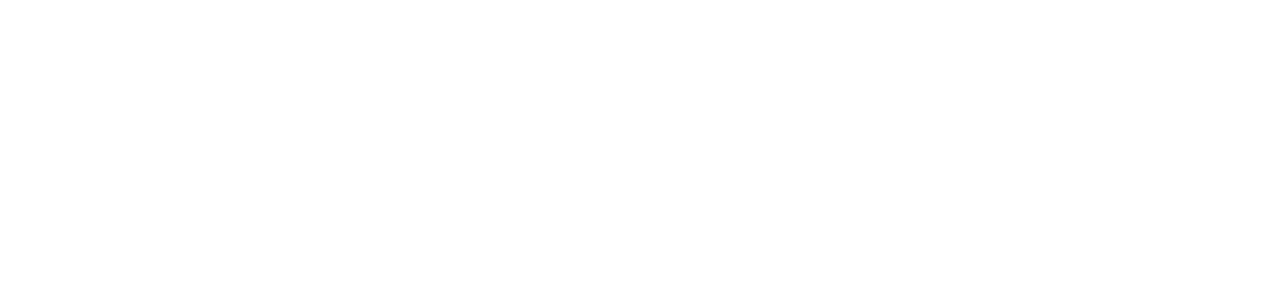
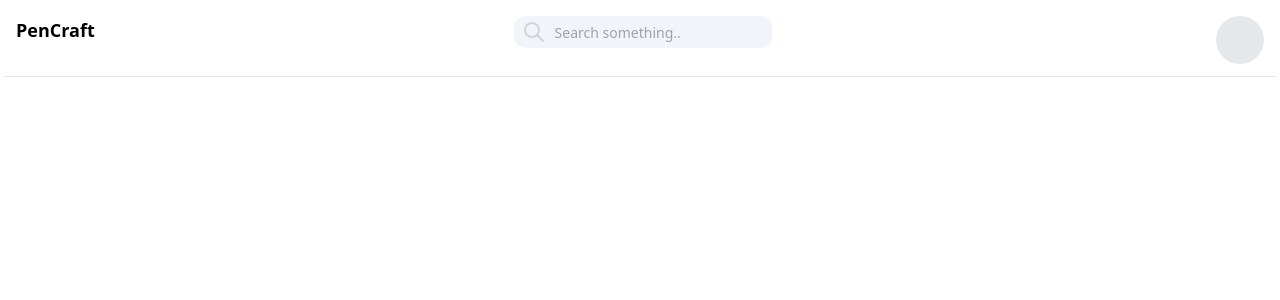
Before and after one commit to AkshitLakhera/PenCraft-Full-Stack-Blogging-Application, a React (Vite) app in the folder frontend/: page /myblogs in a window 1280 px wide. Before the commit this address had no page. Shown: the top 300 px of the page. Built offline with nearby package versions, Linux system fonts and the light colour scheme.

Commit message:
my blogs page added

```diff
--- a/frontend/src/App.tsx
+++ b/frontend/src/App.tsx
@@ -6,6 +6,7 @@ import { Blogs } from "./pages/Blogs"
 import { Publish } from "./pages/Publish"
 import { Landing } from "./pages/Landing"
 import { Bookmark } from "./pages/Bookmark"
+import { Myblogs } from "./pages/Myblogs"
 
 
 function App() {
@@ -20,6 +21,7 @@ function App() {
     <Route path="/blog/:id"   element={<Blog/>} />
     <Route path="/blogs"   element={<Blogs/>} />
     <Route path="/publish"   element={<Publish/>} />
+    <Route path="/myblogs"   element={<Myblogs/>} />
    </Routes>
    </BrowserRouter>
    </>
--- a/frontend/src/components/Appbar.tsx
+++ b/frontend/src/components/Appbar.tsx
@@ -44,7 +44,9 @@ export const Appbar: React.FC<AppbarProps> = ({ onSearch }) => {
     };
   }, [navigationBoxRef, showNavigationBox]);
 
-
+  const handleMyblogs =  () => {
+    navigate("/myblogs")
+  }
   const handlePublish = () => {
     navigate("/publish");
   };
@@ -75,22 +77,22 @@ export const Appbar: React.FC<AppbarProps> = ({ onSearch }) => {
       <div className="flex justify-center gap-5">
         {/* <Button title="Bookmarks" onClick={handleBookmarkClick} />
         <Button title="Create a blog" onClick={handlePublish} /> */}
-        <div ref={navigationBoxRef} className=" box-shadow: rgba(0, 0, 0, 0.25) 0px 54px 55px, rgba(0, 0, 0, 0.12) 0px -12px 30px, rgba(0, 0, 0, 0.12) 0px 4px 6px, rgba(0, 0, 0, 0.17) 0px 12px 13px, rgba(0, 0, 0, 0.09) 0px -3px 5px cursor-pointer relative inline-flex items-center justify-center bg-gray-200 w-12 h-12 ml-6 overflow-hidden bg-white-100 rounded-full dark:bg-gray-600" onClick={handleAvatarClick}>
-          <span className="font-medium text-gray-600 dark:text-gray-300">{authorname[0]}</span>
+        <div ref={navigationBoxRef} className="transition-transform duration-1000 ease-in-out box-shadow: rgba(0, 0, 0, 0.25) 0px 54px 55px, rgba(0, 0, 0, 0.12) 0px -12px 30px, rgba(0, 0, 0, 0.12) 0px 4px 6px, rgba(0, 0, 0, 0.17) 0px 12px 13px, rgba(0, 0, 0, 0.09) 0px -3px 5px cursor-pointer relative inline-flex items-center justify-center bg-gray-200 w-12 h-12 ml-6 overflow-hidden bg-white-100 rounded-full dark:bg-gray-600" onClick={handleAvatarClick}>
+          <span className="font-medium text-gray-1000 dark:text-gray-300">{authorname[0]}</span>
         </div>
         {showNavigationBox && (
-          <div  style ={ {top:"4.5rem"}}className="absolute p-6  right-0 w-48 bg-white border border-gray-200 shadow-lg p-2 rounded-md" ref={navigationBoxRef}>
+          <div  style ={ {top:"4.5rem"}}className=" transition-transform duration-600 ease-in-out absolute p-6  right-0 w-48 bg-white border border-gray-200 shadow-lg p-2 rounded-md" ref={navigationBoxRef}>
             <div className="text-white flex flex-col gap-3">
             <div className="flex w-10 h-auto justify-start" onClick={handlePublish}>
-            <img src={blogwrite} alt="blog write"  className="mr-2"/>
+            <img src={blogwrite} alt="blog write"  className="mr-2 cursor-pointer"/>
             <Button title="Write" />
               </div>
             <div className="flex w-10 h-auto justify-start " onClick={handleBookmarkClick}>
-              <img src={ribbon} alt="bookmarky symbol" className="mr-2" />
+              <img src={ribbon} alt="bookmarky symbol" className="mr-2 cursor-pointer" />
               <Button  title="Bookmarks" />
             </div>
-            <div className="flex w-10 h-auto justify-start " >
-              <img src={blogs} alt="blogs" className="mr-2" />
+            <div className="flex w-10 h-auto justify-start "  onClick={handleMyblogs} >
+              <img src={blogs} alt="blogs" className="mr-2 cursor-pointer" />
               <Button  title="My Blogs" />
             </div>
 
--- /dev/null
+++ b/frontend/src/pages/Myblogs.tsx
@@ -0,0 +1,9 @@
+import { Appbar } from "@/components/Appbar"
+
+export const Myblogs = () => {
+  return (
+    <div>
+         <Appbar onSearch={() => {}} />
+    </div>
+  )
+}
```
